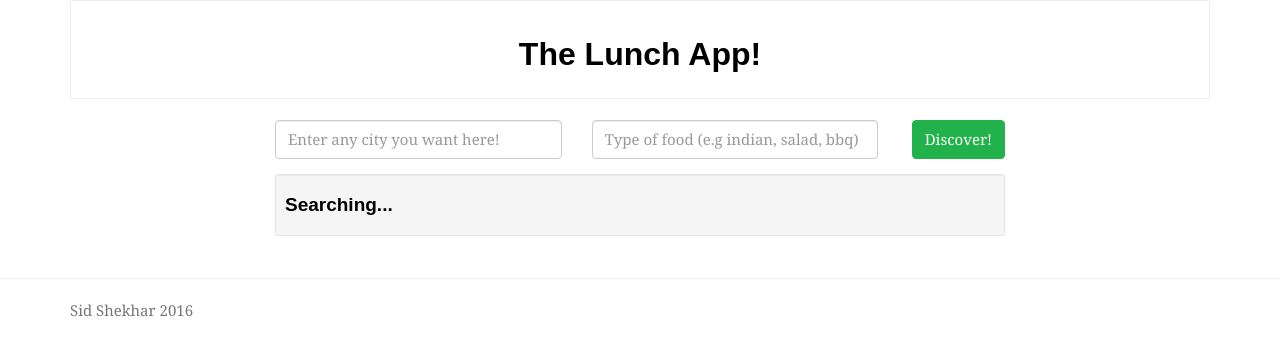
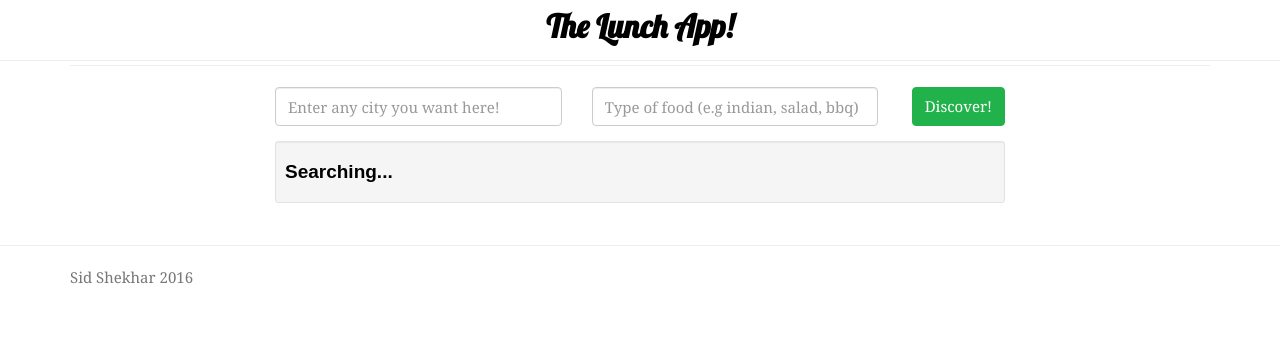
Before and after one commit to sidshekhar/Lunch-App, a plain HTML site: page index.html in a window 1280 px wide. Drawn offline with nearby package versions, Linux system fonts and the light colour scheme; some packages are replaced by stand-ins of ours; a script that the page names is missing; a web font is replaced by a local one.

Commit message:
Make navbar title fixed to top

```diff
--- a/index.html
+++ b/index.html
@@ -3,6 +3,7 @@
 <head>
     <meta http-equiv="X-UA-Compatible" content="IE=edge, chrome=1" />
     <title>The Lunch App</title>
+    <link rel="shortcut icon" href="favicon.ico" type="image/x-icon"/>
     <link href="css/bootstrap.min.css" rel="stylesheet" />
     <link href="css/paper-bootstrap-theme.min.css" rel="stylesheet" />
     <link href="css/toaster.css" rel="stylesheet" />
@@ -35,14 +36,16 @@
 <body>
     <div id="page">
         <header class="container">
-            <div class="navbar navbar-default" id="menu">
+            <nav class="navbar navbar-default navbar-fixed-top" role="navigation">
+                <div class=@"container-fluid">
                 <div class="navbar-header">
-                    <div id="logo" >
-                        <h2 >The Lunch App!</h2>
-                    </div>
+                    <a class="navbar-brand" style="font-family: 'Lobster'; font-size: 32px;" href="#">The Lunch App!</a>
                 </div>
-
-            </div>
+                </div>
+            </nav>
+            <hr>
+            <hr>
+            <hr>
         </header>
         <section class="container" id="body">
             <div data-ng-view=""></div>
```
